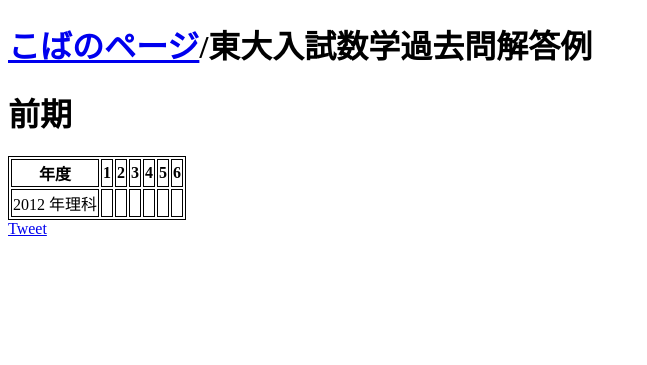
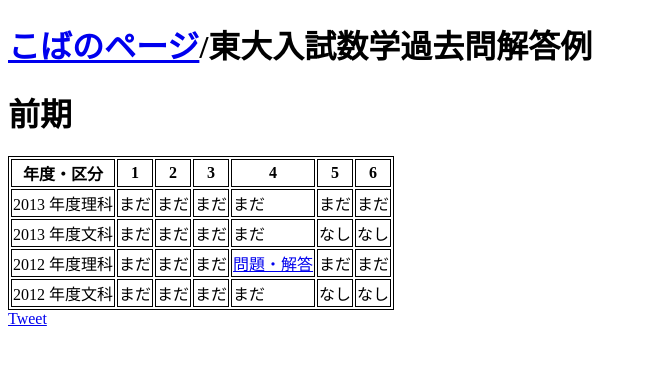
Before and after one commit to koba-e964/ut-entrance-exam-math, a Jekyll site: the page built from index.md, in a window 1280 px wide. Shown: the top 365 px of the page, without its empty margins (0-647 px from the left). Built offline with Jekyll 4.4.1, drawn with Linux system fonts in a browser that asks for light colours; our own code applies the rules of GitHub Pages for plain Markdown files; comment, search, counter and statistics services are not loaded.

Commit message:
Add 2012/s4.md

```diff
--- a/index.md
+++ b/index.md
@@ -6,6 +6,9 @@ title: 東大入試数学過去問解答例
 
 # 前期
 
-|年度|1|2|3|4|5|6|
+|年度・区分|1|2|3|4|5|6|
 |--|--|--|--|--|--|--|
-|2012 年理科||||||
+|2013 年度理科|まだ|まだ|まだ|まだ|まだ|まだ|
+|2013 年度文科|まだ|まだ|まだ|まだ|なし|なし|
+|2012 年度理科|まだ|まだ|まだ|[問題・解答](2012/s4)|まだ|まだ|
+|2012 年度文科|まだ|まだ|まだ|まだ|なし|なし|
```
Also changed, not shown: 2012/s4.md (added, +26 -0 lines).
